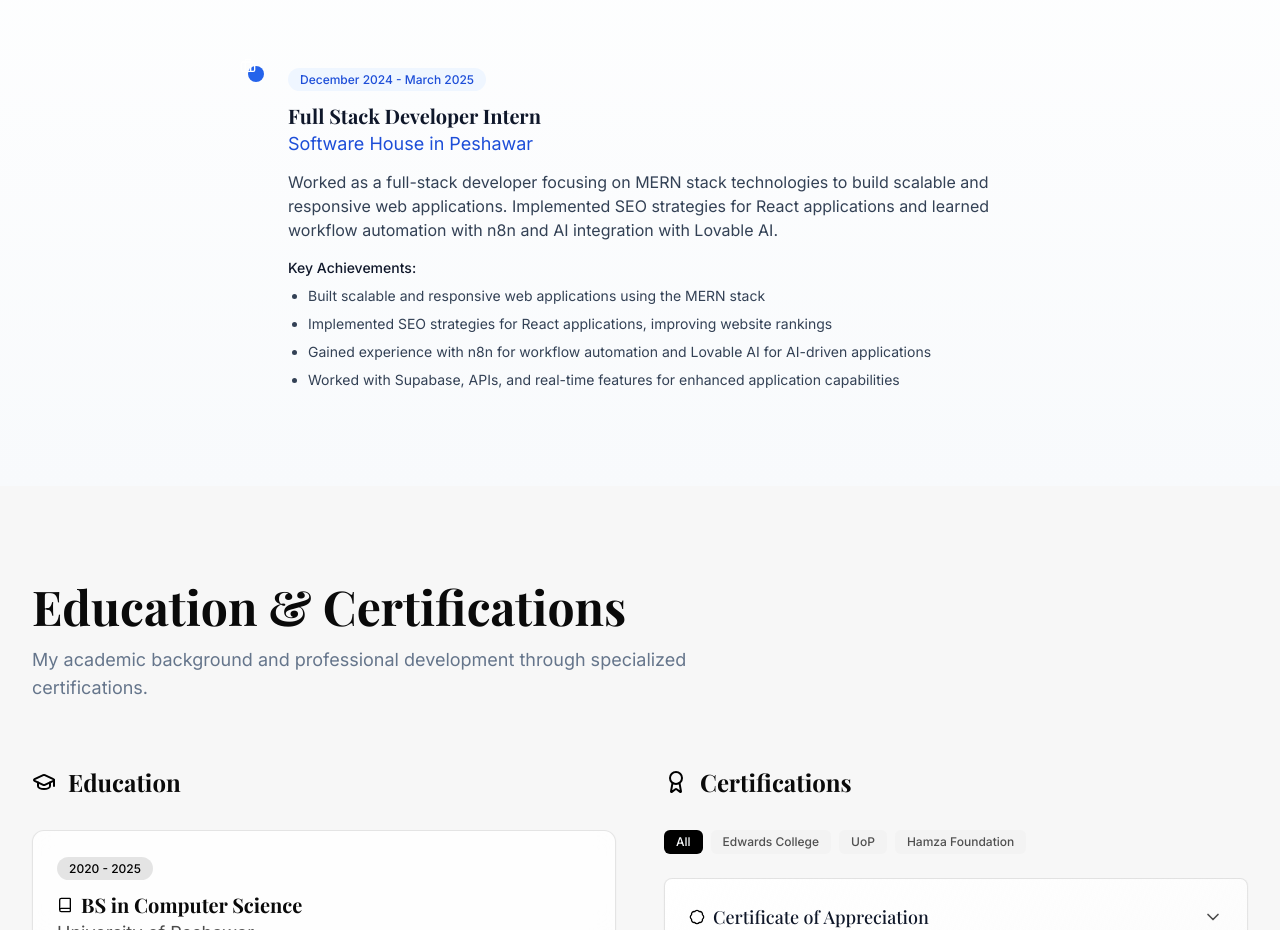
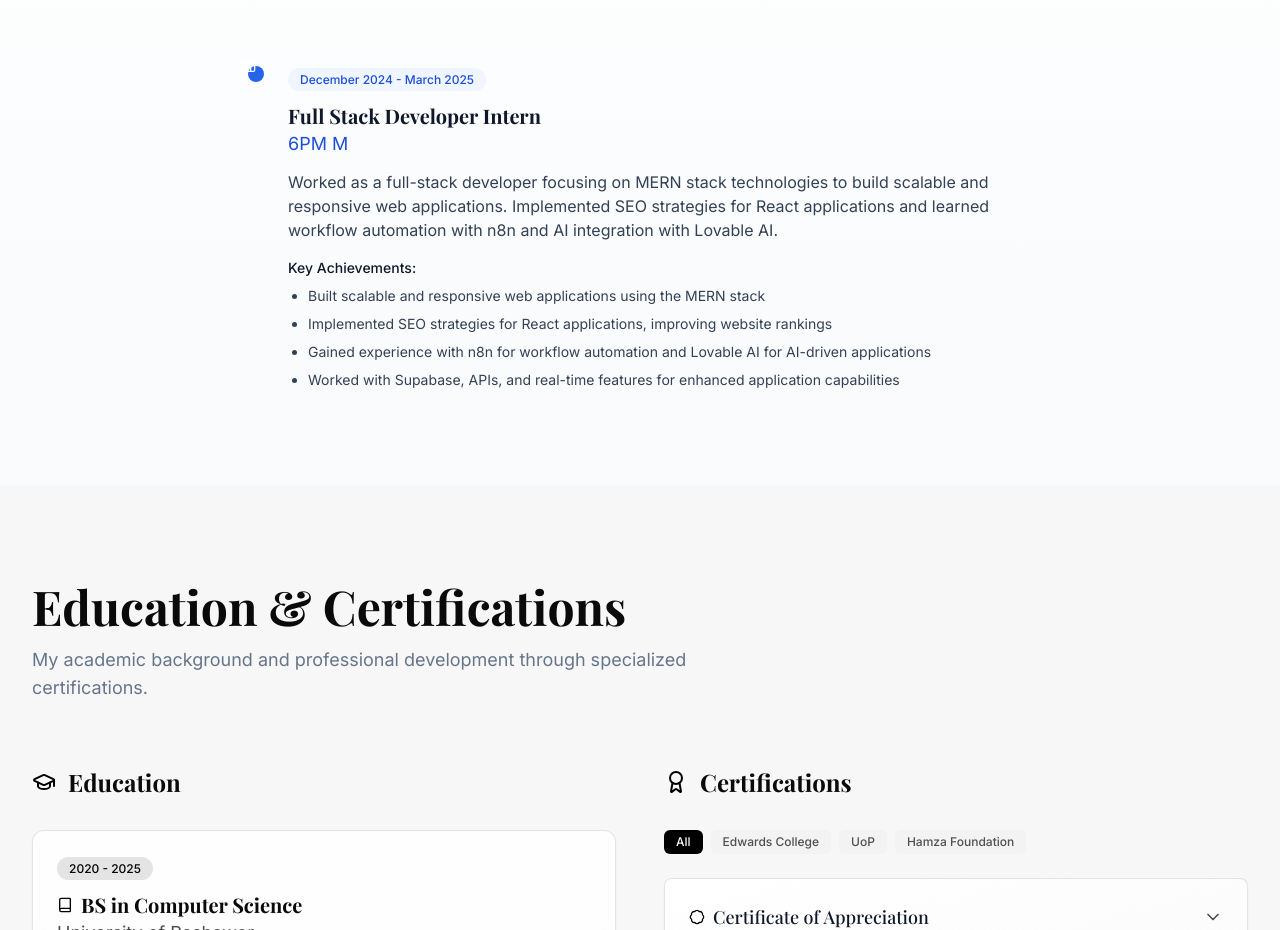
Before and after one commit to sheryar1215/skillful-portfolio-08, a React (Vite) app: page / in a window 1280 px wide. Shown: the part 3605-4535 px from the top of the page. Built offline with nearby package versions, Linux system fonts and the light colour scheme.

Commit message:
change name

```diff
--- a/src/components/Experience.tsx
+++ b/src/components/Experience.tsx
@@ -4,7 +4,7 @@ import { Briefcase } from 'lucide-react';
 
 const experiences = [
   {
-    company: "Software House in Peshawar",
+    company: "6PM M",
     position: "Full Stack Developer Intern",
     duration: "December 2024 - March 2025",
     description: "Worked as a full-stack developer focusing on MERN stack technologies to build scalable and responsive web applications. Implemented SEO strategies for React applications and learned workflow automation with n8n and AI integration with Lovable AI.",
```
